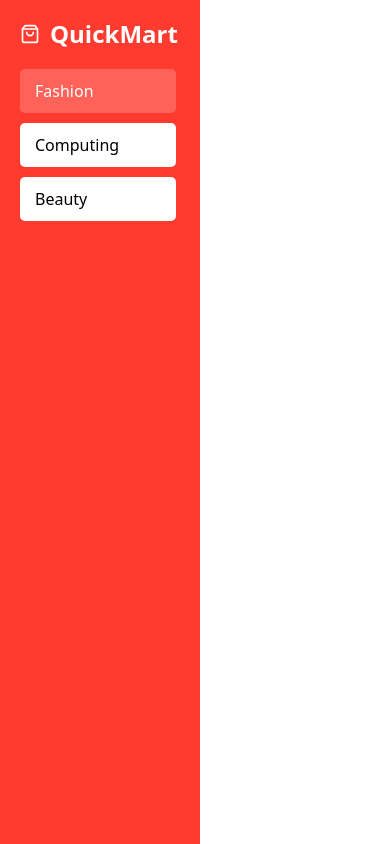
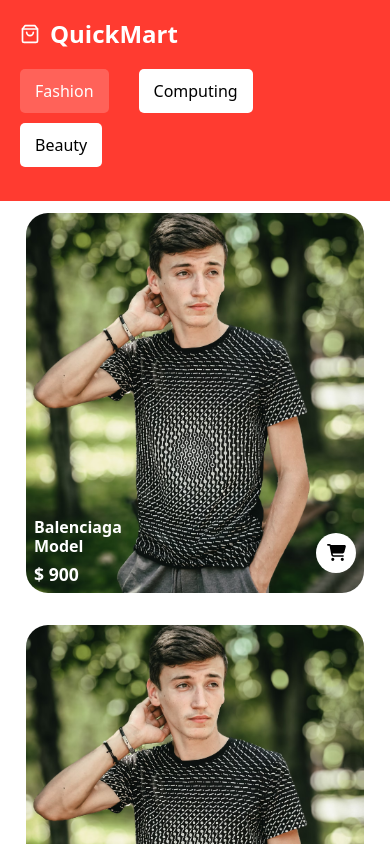
Before and after one commit to MasterIfeanyi/QuickMart, a React (Vite) app: page /home in a window 390 px wide. Shown: the top 844 px of the page. Built offline with nearby package versions, Linux system fonts and the light colour scheme; no server answers.

Commit message:
change sidebar nav direction

```diff
--- a/src/Components/Dashboard/Dashboard.css
+++ b/src/Components/Dashboard/Dashboard.css
@@ -6,10 +6,9 @@
 .sidebar {
     background-color: var(--brand);
     color: var(--white);
-    min-height: 100vh;
+    height: 100%;
     position: relative;
     padding: 20px;
-    width: 200px;
 }
 
 .sidebar-title {
@@ -61,7 +60,8 @@
 
 .main-content {
     position: relative;
-    height: 100vh;
+    height: 100%;
+    flex-wrap: nowrap;
 }
 
 .photo_card {
@@ -167,8 +167,19 @@
     }
 
     .overlay h6 {
-      font-size: 0.8rem;
       max-width: 80px;
+    }
+
+    .category-btns {
+        flex-direction: row;
+    }
+
+    .category-btns li {
+        margin-right: 30px;
+    }
+
+    .sidebar {
+        height: 20%;
     }
 
     .circle {
--- a/src/Components/Dashboard/Dashboard.jsx
+++ b/src/Components/Dashboard/Dashboard.jsx
@@ -22,7 +22,7 @@ const Dashboard = () => {
                             <FiShoppingBag className="splash-logo mb-3" size={20} color="white" />
                             <h3 className='sidebar-title'>QuickMart</h3>
                         </div>
-                        <ul className="nav flex-column">
+                        <ul className="nav category-btns">
                             <li className="nav-item">
                                 <a href="" className="nav-link active">Fashion</a>
                             </li>
@@ -39,10 +39,10 @@ const Dashboard = () => {
 
 
                 {/* Main content */}
-                <main className="col-md-9 col-lg-9 px-md-4 py-2 main-content">
+                <main className="col-lg-9 col-md-9 px-4 py-2 main-content">
 
                     <div className="row g-4">
-                        <div className="col-lg-4 col-md-4 col-sm-6 col-12">
+                        <div className="col-lg-4 col-md-6 col-sm-6 col-12">
                             <div className="photo_card">
                                 <img src="./img/gucci_shirt_model.avif" className="img-fluid"  alt="" />
                                 <div className="overlay">
@@ -57,12 +57,12 @@ const Dashboard = () => {
                                 </div>
                             </div>
                         </div>
-                        <div className="col-lg-4 col-md-4 col-sm-6 col-12">
+                        <div className="col-lg-4 col-md-6 col-sm-6">
                             <div className="photo_card">
                                 <img src="./img/gucci_shirt_model.avif" className="img-fluid" alt="" />
                             </div>
                         </div>
-                        <div className="col-lg-4 col-md-4 col-sm-6 col-12">
+                        <div className="col-lg-4 col-md-6 col-sm-6">
                             <div className="photo_card">
                                 <img src="./img/gucci_shirt_model.avif" className="img-fluid" alt="" />
                             </div>
```
